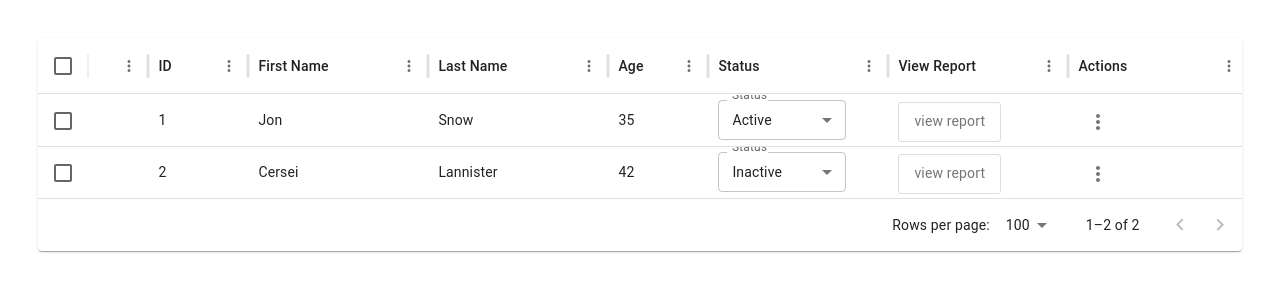
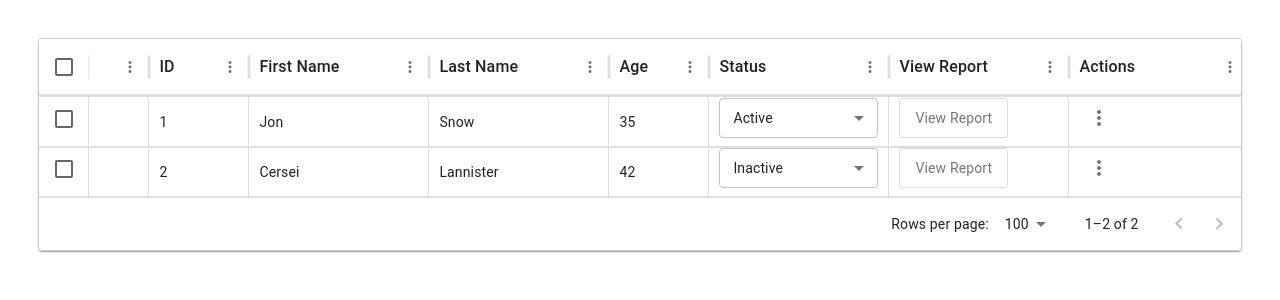
Before and after one commit to thaninamck/IT_Governance, a React (Vite) app in the folder frontend/: page /table in a window 1280 px wide. Shown: the top 300 px of the page. Built offline with nearby package versions, Linux system fonts and the light colour scheme.

Commit message:
régler le probleme expendCell

```diff
--- a/frontend/src/components/Table.jsx
+++ b/frontend/src/components/Table.jsx
@@ -4,41 +4,105 @@ import Paper from '@mui/material/Paper';
 import MoreVertIcon from '@mui/icons-material/MoreVert';
 import Menu from '@mui/material/Menu';
 import MenuItem from '@mui/material/MenuItem';
-import { IconButton, Select, MenuItem as MuiMenuItem, FormControl, InputLabel } from '@mui/material';
+import { IconButton, Select, MenuItem as MuiMenuItem, FormControl } from '@mui/material';
 import "./componentStyle.css";
 
+function ExpandableCell({ value, maxInitialLength = 50, onExpand }) {
+    const [isExpanded, setIsExpanded] = React.useState(false);
+
+    const toggleExpand = () => {
+        const newExpandedState = !isExpanded;
+        setIsExpanded(newExpandedState);
+        // Notifier le parent pour ajuster la mise en page
+        onExpand(newExpandedState);
+    };
+
+    // Tronquer le contenu initial
+    const displayValue = isExpanded
+        ? value
+        : value.length > maxInitialLength
+            ? value.substring(0, maxInitialLength) + '...'
+            : value;
+
+    return (
+        <div
+            onClick={toggleExpand}
+            style={{
+                    width: '100%',
+                    wordWrap: "break-word",
+                    lineHeight: '1.4',
+                    cursor: "pointer",
+                   // backgroundColor: isExpanded ? '#f0f0f0' : 'transparent',
+                    border: isExpanded ? '1px solid #ddd' : 'none',
+                    transition: 'all 0.3s ease',
+                    minHeight: isExpanded ? '100px' : 'auto', // Hauteur minimale quand étendu
+                    maxHeight: isExpanded ? 'none' : '50px', // Limiter la hauteur initiale
+                    overflow: 'visible',
+                    paddingTop:'8px'
+            }}
+            title={!isExpanded ? "Cliquez pour développer" : "Cliquez pour réduire"}
+        >
+            {displayValue}
+            {value.length > maxInitialLength && (
+                <span style={{
+                    color: 'blue',
+                    marginLeft: '2px',
+                    fontSize: '0.8em'
+                }}>
+                    {isExpanded ? '(Réduire)' : '(Développer)'}
+                </span>
+            )}
+        </div>
+    );
+}
+
+
 function Table({ columnsConfig, rowsData, checkboxSelection = false }) {
-    // Dynamically configure the columns based on the passed columnsConfig
+    const [rows, setRows] = React.useState(rowsData);
+    const [expandedCells, setExpandedCells] = React.useState({});
+    const [selectionModel, setSelectionModel] = React.useState([]);
+
+    const handleCellExpand = (rowId, field, isExpanded) => {
+        setExpandedCells(prev => ({
+            ...prev,
+            [`${rowId}-${field}`]: isExpanded
+        }));
+    };
+    const getRowHeight = (params) => {
+        // Calculer la hauteur de la ligne en fonction des cellules expansées
+        const isAnyCellExpanded = Object.keys(expandedCells).some((key) =>
+            key.startsWith(`${params.id}-`) && expandedCells[key]
+        );
+        return isAnyCellExpanded ? 'auto' : 50; // Par défaut 50px, auto si une cellule est étendue
+    };
+
     const columns = [
-        ...(checkboxSelection
-            ? [{
-                field: 'checkbox', // Colonne pour la sélection de la case à cocher
-                headerName: '',
-                width: 60,
-                // renderCell: (params) => (
-                //     <input
-                //         type="checkbox"
-                //         checked={params.row.selected || false}
-                //         onChange={() => {}}
-                //     />
-                // ),
-            }]
-            : []),
+        ...(checkboxSelection ? [{
+            field: 'checkbox',
+            headerName: '',
+            width: 60,
+        }] : []),
         ...columnsConfig.map((colConfig) => ({
             field: colConfig.field,
             headerName: colConfig.headerName,
-            width: colConfig.width || 180, // default width if not provided
+            width: colConfig.width || 180,
+            flex: colConfig.flex || 0,
+            cellClassName: 'dynamic-height-cell',
+            editable: true,
             renderCell: (params) => {
                 if (colConfig.field === 'status') {
                     return (
-                        <FormControl sx={{ width: "80%" }}>
-                            <InputLabel>Status</InputLabel>
+                        <FormControl sx={{ width: "100%" }}>
                             <Select
                                 value={params.row.status}
                                 onChange={(e) => handleStatusChange(e, params.row.id)}
-                                label="Status"
+                                displayEmpty
+                                renderValue={(selected) => selected || "Choisir un statut"}
                                 sx={{
-                                    fontSize: "14px", marginTop: "5px", padding: "0px", height: "40px"
+                                    fontSize: "14px",
+                                    height: "40px",
+                                    backgroundColor: "#fff",
+                                    borderRadius: "4px",
                                 }}
                             >
                                 <MuiMenuItem value="Active">Active</MuiMenuItem>
@@ -51,11 +115,17 @@ function Table({ columnsConfig, rowsData, checkboxSelection = false }) {
                 if (colConfig.field === 'rapport') {
                     return (
                         <IconButton
-                            aria-label="more"
+                            aria-label="view report"
                             onClick={(event) => handleClick(event, params.row.id)}
-                            sx={{ fontSize: "14px", border: "1px solid #ddd", borderRadius: "3px", height: "40px", padding: "15px" }}
+                            sx={{
+                                fontSize: "14px",
+                                border: "1px solid #ddd",
+                                borderRadius: "3px",
+                                height: "40px",
+                                padding: "15px",
+                            }}
                         >
-                            <span>view report</span>
+                            <span>View Report</span>
                         </IconButton>
                     );
                 }
@@ -69,6 +139,18 @@ function Table({ columnsConfig, rowsData, checkboxSelection = false }) {
                         </IconButton>
                     );
                 }
+                // Largeur fixe et hauteur dynamique
+                if (colConfig.expandable) {
+                    return   <ExpandableCell
+                    value={params.value}
+                    maxInitialLength={colConfig.maxInitialLength || 50}
+                    onExpand={(isExpanded) =>
+                        handleCellExpand(params.row.id, colConfig.field, isExpanded)
+                    }
+                />
+                }
+
+                // Rendu par défaut
                 return params.value;
             }
         }))
@@ -88,38 +170,68 @@ function Table({ columnsConfig, rowsData, checkboxSelection = false }) {
     };
 
     const handleDeleteRow = () => {
-        // Logic for deleting the row
-        setRows(rowsData.filter((row) => row.id !== selectedRowId));
+        setRows(rows.filter((row) => row.id !== selectedRowId));
         handleClose();
     };
 
     const handleHideRow = () => {
-        // Logic for hiding row (could toggle visibility state)
         handleClose();
     };
 
     const handleEditRow = () => {
-        // Logic for editing row
         handleClose();
     };
 
     const handleStatusChange = (event, rowId) => {
-        const updatedRows = rowsData.map((row) =>
+        const updatedRows = rows.map((row) =>
             row.id === rowId ? { ...row, status: event.target.value } : row
         );
         setRows(updatedRows);
     };
 
+    const handleCellEditCommit = (params) => {
+        setRows(rows.map((row) =>
+            row.id === params.id ? { ...row, [params.field]: params.value } : row
+        ));
+    };
+
     return (
         <Paper sx={{ margin: "3%" }}>
-            <DataGrid
-                rows={rowsData}
-                columns={columns}
-                checkboxSelection={checkboxSelection}  // active/désactive les cases à cocher
-                stickyHeader
-                aria-label="sticky table"
-                sx={{ border: 0 }}
-            />
+           <DataGrid
+    rows={rows}
+    columns={columns}
+    checkboxSelection={checkboxSelection}
+    disableRowSelectionOnClick // Empêche la sélection en cliquant sur une cellule
+    autoHeight
+    getRowHeight={getRowHeight}
+    selectionModel={selectionModel}
+    onSelectionModelChange={(newSelection) => setSelectionModel(newSelection)}
+    sx={{
+        border: "1px solid #ccc",
+        '& .MuiDataGrid-cell': {
+            borderRight: "1px solid #ddd",
+            borderBottom: "1px solid #ddd",
+            whiteSpace: "normal",
+            wordWrap: "break-word",
+            overflow: "visible",
+            textOverflow: "clip",
+            alignItems: "flex-start",
+            display: "flex",
+        },
+        '& .MuiDataGrid-columnHeaders': {
+            backgroundColor: "#f4f4f4",
+            fontSize: "16px",
+            fontWeight: "bold",
+            borderBottom: "2px solid #ddd",
+        },
+        '& .MuiDataGrid-row:hover': {
+            backgroundColor: "#f1f1f1",
+        },
+        '& .MuiDataGrid-cell:focus': {
+            outline: "2px solid #1565c0",
+        },
+    }}
+/>
             <Menu
                 anchorEl={anchorEl}
                 open={Boolean(anchorEl)}
```
